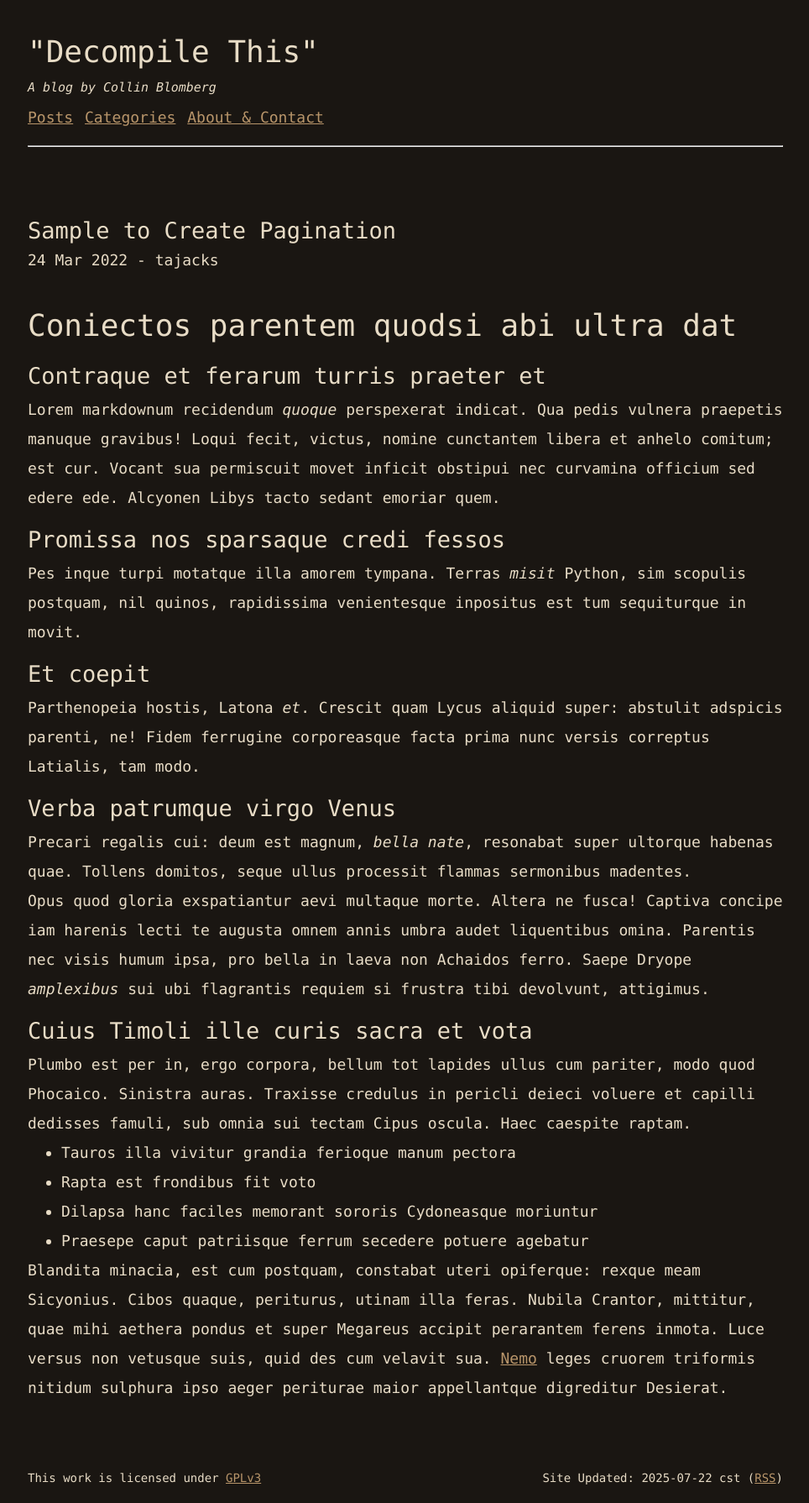
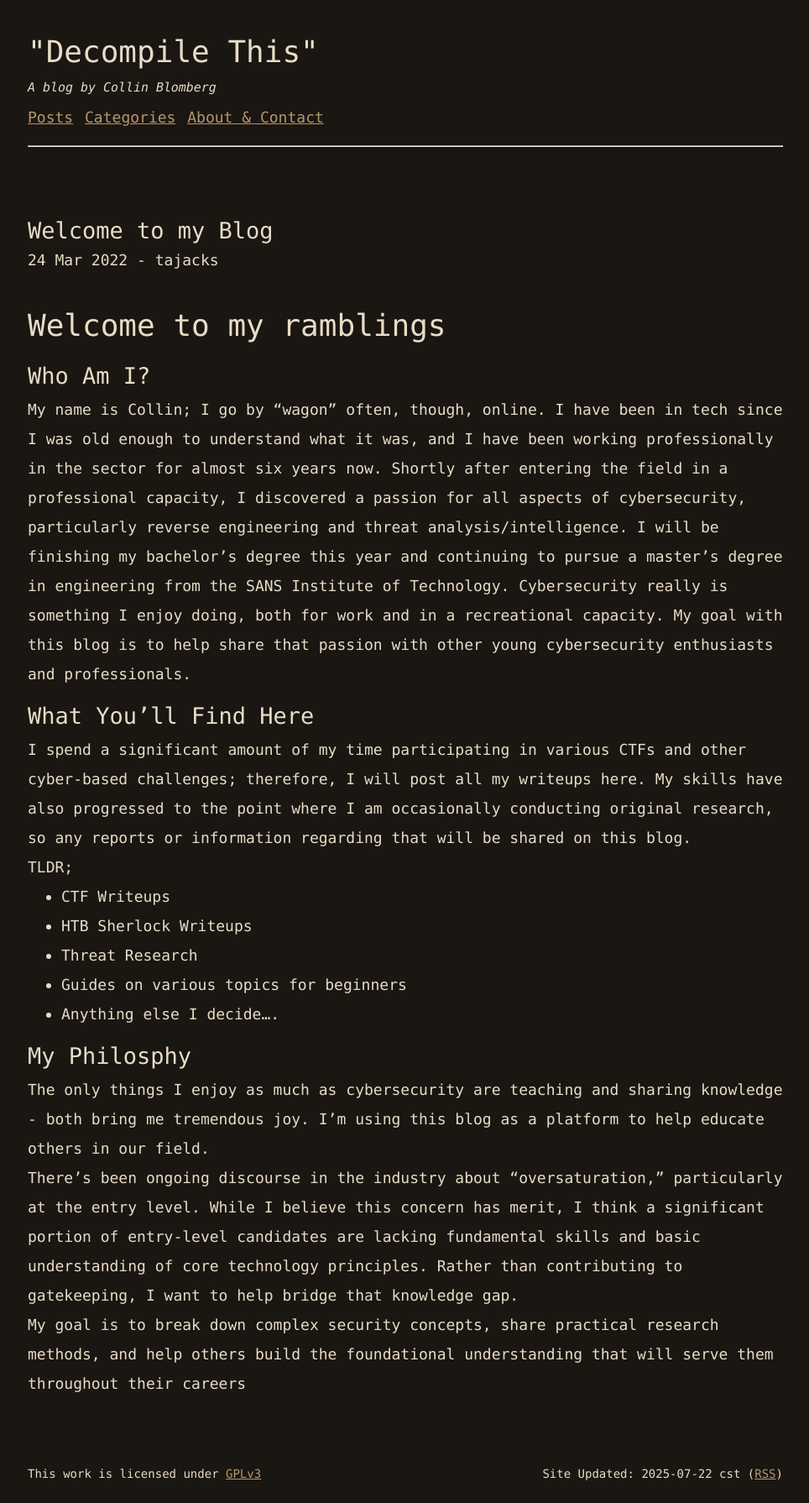
Before and after one commit to Wagonx/wagonx.github.io, a Jekyll site: the page built from CTF-Writeups/_posts/2022-03-24-Sample.md, in a window 1280 px wide. Shown: the whole page at 84% size, without its empty margins (157-1121 px from the left). Built offline with Jekyll 4.4.1, drawn with Linux system fonts in a browser that asks for light colours.

Commit message:
First Post

```diff
--- a/CTF-Writeups/_posts/2022-03-24-Sample.md
+++ b/CTF-Writeups/_posts/2022-03-24-Sample.md
@@ -1,57 +1,28 @@
 ---
 layout: post
 author: tajacks
-title: Sample to Create Pagination
+title: Welcome to my Blog
 ---
 
-# Coniectos parentem quodsi abi ultra dat
+# Welcome to my ramblings
 
-## Contraque et ferarum turris praeter et
+## Who Am I?
 
-Lorem markdownum recidendum *quoque* perspexerat indicat. Qua pedis vulnera
-praepetis manuque gravibus! Loqui fecit, victus, nomine **cunctantem** libera et
-anhelo comitum; est cur. Vocant sua permiscuit movet inficit obstipui nec
-curvamina officium sed edere ede. Alcyonen Libys tacto sedant emoriar quem.
+My name is Collin; I go by "wagon" often, though, online. I have been in tech since I was old enough to understand what it was, and I have been working professionally in the sector for almost six years now. Shortly after entering the field in a professional capacity, I discovered a passion for all aspects of cybersecurity, particularly reverse engineering and threat analysis/intelligence. I will be finishing my bachelor's degree this year and continuing to pursue a master's degree in engineering from the SANS Institute of Technology. Cybersecurity really is something I enjoy doing, both for work and in a recreational capacity. My goal with this blog is to help share that passion with other young cybersecurity enthusiasts and professionals.
 
-## Promissa nos sparsaque credi fessos
+## What You'll Find Here
 
-Pes inque turpi motatque illa amorem tympana. Terras *misit* Python, sim
-scopulis postquam, nil **quinos**, rapidissima venientesque inpositus est tum
-sequiturque in movit.
+I spend a significant amount of my time participating in various CTFs and other cyber-based challenges; therefore, I will post all my writeups here. My skills have also progressed to the point where I am occasionally conducting original research, so any reports or information regarding that will be shared on this blog.
 
-## Et coepit
+TLDR;
+- CTF Writeups
+- HTB Sherlock Writeups
+- Threat Research
+- Guides on various topics for beginners
+- Anything else I decide....
 
-Parthenopeia hostis, Latona *et*. Crescit quam Lycus aliquid super: abstulit
-adspicis parenti, ne! Fidem ferrugine corporeasque facta prima nunc versis
-correptus Latialis, tam modo.
+## My Philosphy
 
-## Verba patrumque virgo Venus
-
-Precari regalis cui: deum est magnum, *bella nate*, resonabat super ultorque
-habenas quae. Tollens domitos, seque ullus processit flammas sermonibus
-madentes.
-
-Opus quod gloria exspatiantur aevi multaque morte. Altera ne fusca! Captiva
-concipe iam harenis lecti te augusta omnem annis umbra audet liquentibus omina.
-Parentis nec visis humum **ipsa**, pro bella in **laeva non** Achaidos ferro.
-Saepe Dryope *amplexibus* sui ubi flagrantis requiem si frustra
-tibi devolvunt, attigimus.
-
-## Cuius Timoli ille curis sacra et vota
-
-Plumbo est per in, ergo corpora, bellum tot lapides ullus cum pariter, modo
-**quod Phocaico**. Sinistra auras. Traxisse credulus in pericli deieci voluere
-et capilli dedisses famuli, sub omnia **sui tectam** Cipus oscula. Haec caespite
-raptam.
-
-- Tauros illa vivitur grandia ferioque manum pectora
-- Rapta est frondibus fit voto
-- Dilapsa hanc faciles memorant sororis Cydoneasque moriuntur
-- Praesepe caput patriisque ferrum secedere potuere agebatur
-
-Blandita minacia, est cum postquam, constabat uteri opiferque: rexque meam
-Sicyonius. Cibos quaque, periturus, utinam illa feras. Nubila Crantor, mittitur,
-quae mihi aethera pondus et super Megareus accipit perarantem ferens inmota.
-Luce versus non vetusque suis, quid des cum velavit sua. [Nemo](#sumere) leges
-cruorem triformis nitidum sulphura ipso aeger periturae maior appellantque
-digreditur Desierat.
+The only things I enjoy as much as cybersecurity are teaching and sharing knowledge - both bring me tremendous joy. I'm using this blog as a platform to help educate others in our field. \
+There's been ongoing discourse in the industry about "oversaturation," particularly at the entry level. While I believe this concern has merit, I think a significant portion of entry-level candidates are lacking fundamental skills and basic understanding of core technology principles. Rather than contributing to gatekeeping, I want to help bridge that knowledge gap. \
+My goal is to break down complex security concepts, share practical research methods, and help others build the foundational understanding that will serve them throughout their careers
```
